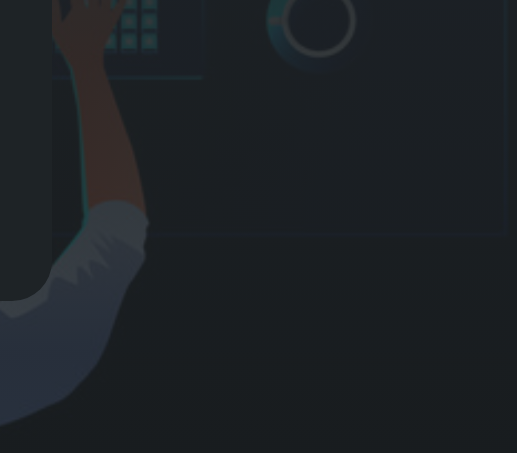
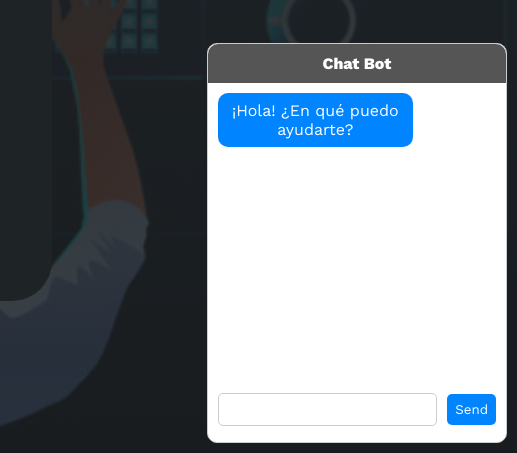
Before and after one commit to joleonlu/portafolio.github.io, a plain HTML site: page index.html in a window 1280 px wide. Shown: the part 347-800 px from the top of the page, 763-1280 px from the left. Drawn offline with nearby package versions, Linux system fonts and the light colour scheme.

Commit message:
se agrega un chat bot

```diff
--- a/app.js
+++ b/app.js
@@ -0,0 +1,68 @@
+const chatHistory = document.getElementById('chat-history');
+const inputText = document.getElementById('input-text');
+const sendBtn = document.getElementById('send-btn');
+
+sendBtn.addEventListener('click', () => {
+  const message = inputText.value.trim();
+
+
+  if (isQuestion(message)) {
+    addMessageToHistory(message, true);
+    inputText.value = '';
+
+
+    const responseMessage = getResponseMessage(message);
+
+    addMessageToHistory(responseMessage, false);
+  } else {
+    inputText.value = '';
+  }
+});
+
+function addMessageToHistory(message, isUser) {
+  const messageContainer = document.createElement('div');
+  messageContainer.classList.add('message-container');
+  messageContainer.classList.add(isUser ? 'user' : 'bot');
+
+  const messageBubble = document.createElement('div');
+  messageBubble.classList.add('message-bubble');
+  messageBubble.innerText = message;
+
+  messageContainer.appendChild(messageBubble);
+  chatHistory.appendChild(messageContainer);
+}
+
+function getResponseMessage(message) {
+  const keywords = {
+    "hola": "¡Hola! ¿En qué puedo ayudarte mucho gusto soy jose luis desarrollador web?",
+    "experiencia": "Por supuesto, tengo 2 años de experiencia",
+    "framework": "Por supuesto, tengo conocimiento en angular, react , vue j,s.",
+    "habilidades": " Claro tengo habilidades en diferentes framework , preprocesadores , y bases de datos  .",
+    "vives": " colombia ciudad bogota.",
+    "ingles": " Por supuesto mi nivel de ingles es  B1."
+  };
+
+  message = message.toLowerCase();
+
+  for (const [key, value] of Object.entries(keywords)) {
+    if (message.includes(key)) {
+      return value;
+    }
+  }
+
+  return "Lo siento, no entiendo lo que estás diciendo si quiere contactame por mi numero de whatsapp 3125382663.";
+}
+
+function isQuestion(message) {
+  // Verifica si el último carácter del mensaje es un signo de interrogación
+  return message.endsWith('');
+}
+
+// Agrega 4 mensajes iniciales al cargar la página
+const initialMessages = [
+  { message: "¡Hola! ¿En qué puedo ayudarte?", isUser: false }
+];
+
+for (const message of initialMessages) {
+  addMessageToHistory(message.message, message.isUser);
+}
--- a/index.html
+++ b/index.html
@@ -388,6 +388,15 @@
             <a href="#"><i class="fa-brands fa-skype"></i></a>
             <a href="#"><i class="fa-brands fa-linkedin-in"></i></a>
 
+            <div id="chat-container">
+                <div id="chat-header">Chat Bot</div>
+                <div id="chat-history"></div>
+                <div id="chat-input">
+                  <input type="text" id="input-text">
+                  <button id="send-btn">Send</button>
+                </div>
+              </div>
+
         </div>
     </footer>
 
--- a/styles.css
+++ b/styles.css
@@ -712,3 +712,78 @@ footer .arriba{
         width: 100%;
     }
 }
+#chat-container {
+    position: fixed;
+    bottom: 10px;
+    right: 10px;
+    width: 300px;
+    height: 400px;
+    border: 1px solid #ccc;
+    border-radius: 10px;
+    background-color: #fff;
+  }
+
+  #chat-header {
+    background-color: #555;
+    color: #fff;
+    padding: 10px;
+    font-weight: bold;
+    border-top-left-radius: 10px;
+    border-top-right-radius: 10px;
+  }
+
+  #chat-history {
+    height: 300px;
+    padding: 10px;
+    overflow-y: scroll;
+  }
+
+  .message-container {
+    margin-bottom: 10px;
+  }
+
+  .message-bubble {
+    max-width: 70%;
+    padding: 8px;
+    border-radius: 10px;
+  }
+
+  .user .message-bubble {
+    background-color: #ccc;
+    align-self: flex-start;
+  }
+
+  .bot .message-bubble {
+    background-color: #0084ff;
+    color: #fff;
+    align-self: flex-end;
+  }
+
+  #chat-input {
+    display: flex;
+    align-items: center;
+    justify-content: space-between;
+    padding: 10px;
+  }
+
+  #input-text {
+    flex-grow: 1;
+    margin-right: 10px;
+    padding: 8px;
+    border: 1px solid #ccc;
+    border-radius: 5px;
+  }
+
+  #send-btn {
+    padding: 8px;
+    border-radius: 5px;
+    background-color: #0084ff;
+    color: #fff;
+    border: none;
+    cursor: pointer;
+    transition: background-color 0.2s ease-in-out;
+  }
+
+  #send-btn:hover {
+    background-color: #005c99;
+  }
```
